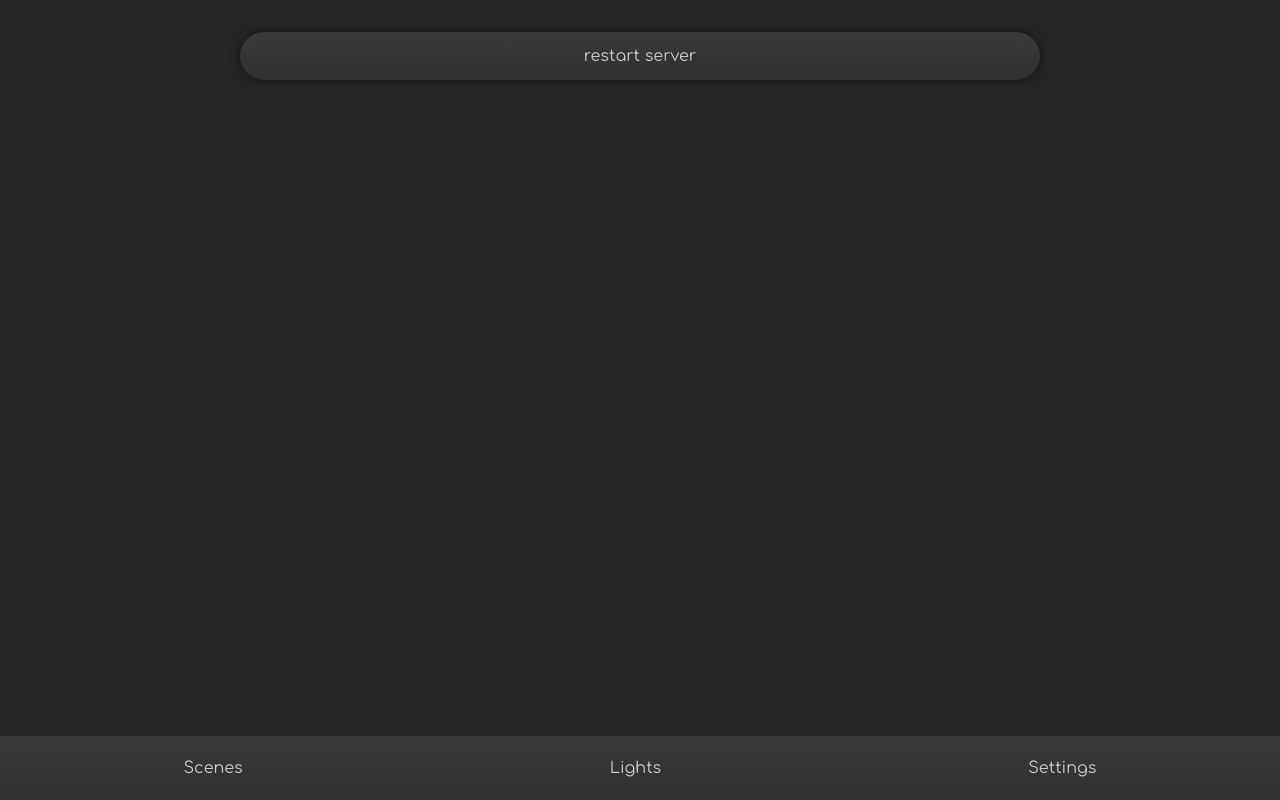
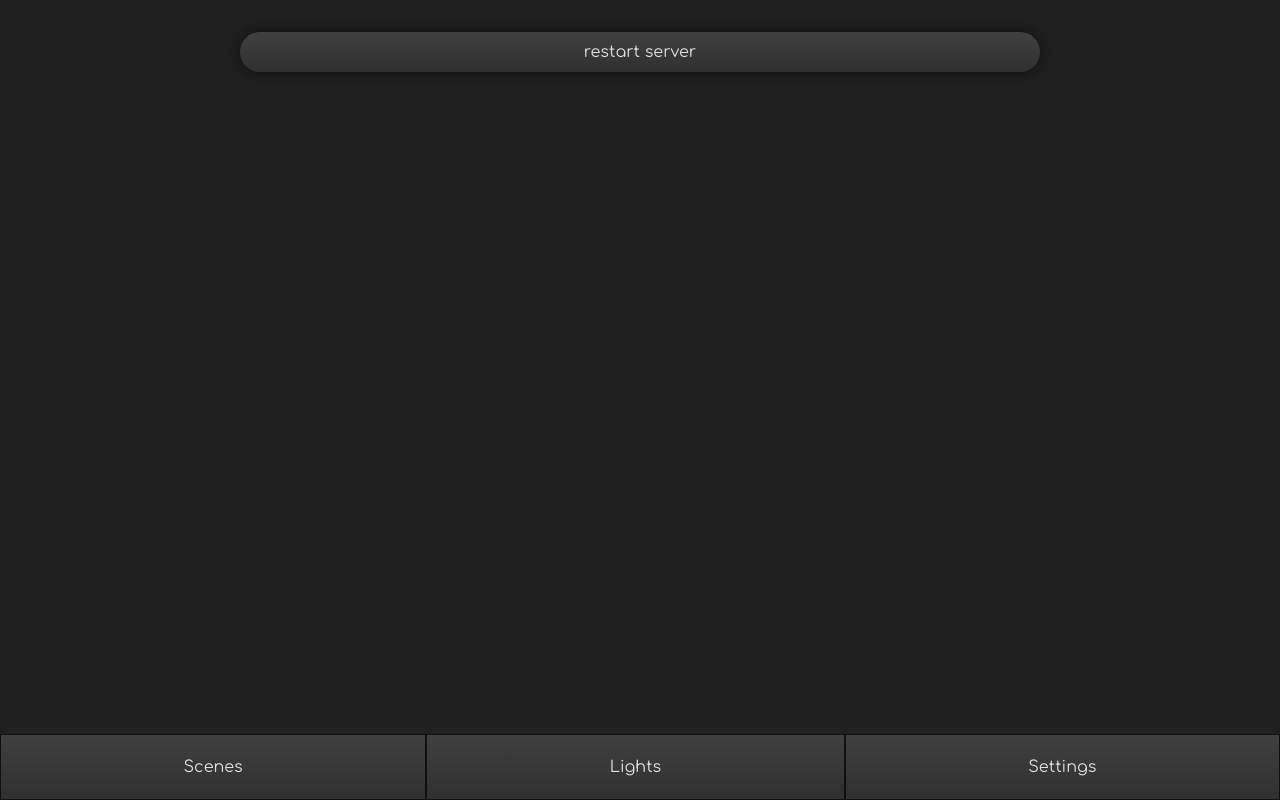
Before and after one commit to t0rbn/home3, a Next.js app: page /settings in a window 1280 px wide. Built offline with nearby package versions, Linux system fonts and the light colour scheme.

Commit message:
redo colors

```diff
--- a/src/app/page.module.scss
+++ b/src/app/page.module.scss
@@ -7,7 +7,7 @@
   height: 100vh;
 
   background-color: $color-background;
-  color: $color-elevated-typo-1;
+  color: $color-typo;
 
   font-size: size(1);
   line-height: size(1);
--- a/src/components/buttons/primary-button/PrimaryButton.module.scss
+++ b/src/components/buttons/primary-button/PrimaryButton.module.scss
@@ -4,7 +4,7 @@
     @extend .interactive;
     border: none;
     border-radius: $border-radius-full;
-    padding: size(1);
+    padding: size(.75);
     cursor: pointer;
 
     color: inherit;
--- a/src/components/containers/grid/GridContainer.module.scss
+++ b/src/components/containers/grid/GridContainer.module.scss
@@ -4,6 +4,7 @@
   display: grid;
   grid-auto-flow: row;
   grid-gap: size(1);
+  align-items: flex-start;
 
   @for $i from 1 through 100 {
     &[data-cols="#{$i}"] {
--- a/src/components/containers/grid/GridContainer.tsx
+++ b/src/components/containers/grid/GridContainer.tsx
@@ -16,7 +16,3 @@
         {props.children}
     </div>
 }
-
-export function GridRowSpacer() {
-    return <div>&nbsp;<br/>&nbsp;</div>
-}
--- a/src/components/nav-button/NavButton.module.scss
+++ b/src/components/nav-button/NavButton.module.scss
@@ -4,7 +4,7 @@
   padding: size(1.5);
   text-align: center;
   text-decoration: none;
-  color: $color-elevated-typo-1;
+  color: $color-typo;
   box-shadow: none;
 
   @extend .interactive;
--- a/src/globals.scss
+++ b/src/globals.scss
@@ -1,15 +1,16 @@
 $hue-base: 200;
 $saturation-base: 0%;
-$lightness-bg: 15%;
-$lightness-step: 7.5%;
+$lightness-bg: 12.5%;
+$lightness-step: $lightness-bg / 2;
 
 $color-background: hsl($hue-base, $saturation-base, $lightness-bg);
-$color-elevated-full: hsl($hue-base, $saturation-base, $lightness-bg +  $lightness-step);
-$color-elevated-half:hsl($hue-base, $saturation-base, $lightness-bg + (.5 * $lightness-step));
-$color-dropped-full: hsl($hue-base, $saturation-base, $lightness-bg -  $lightness-step);
-$color-dropped-half:hsl($hue-base, $saturation-base, $lightness-bg - (.5 * $lightness-step));
+$color-elevated-double: hsl($hue-base, $saturation-base, $lightness-bg +  (2* $lightness-step));
+$color-elevated:hsl($hue-base, $saturation-base, $lightness-bg + $lightness-step);
+$color-dropped:hsl($hue-base, $saturation-base, $lightness-bg - $lightness-step);
 
-$color-elevated-typo-1: hsl(250, 0%, 80%);
+$color-typo: hsl($hue-base, $saturation-base, 100% - $lightness-bg);
+
+$gradient-glow: linear-gradient(to bottom, hsla(0, 0%, 0%, 0%), hsla(0%, 0%, 0%, 50%));
 
 $size-unit: 1rem;
 @function size($n) {
@@ -23,17 +24,18 @@
 
 .elevated {
   background-color: $color-background;
-  box-shadow: size(.25) size(.25) size(.5) $color-dropped-full,
-  size(-.25) size(-.25) size(.5) $color-elevated-full;
+  border: 1px solid $color-dropped;
+  box-shadow: size(0) size(0) size(1) $color-dropped;
 }
 
 .dropped {
   background-color: $color-background;
-  box-shadow: size(.25) size(.25) size(.5) $color-dropped-full inset,
-  size(-.25) size(-.25) size(.5) $color-elevated-full inset;
+  border: 1px solid $color-dropped;
+  box-shadow: size(.25) size(.25) size(.5) $color-dropped inset,
+  size(-.25) size(-.25) size(.5) $color-elevated inset;
 }
 
 .interactive {
-  background-image: linear-gradient(to top, $color-elevated-half, $color-elevated-full);
-  box-shadow: 0 0 size(.5) $color-dropped-full;
+  @extend .elevated;
+  background-image: linear-gradient(to top, $color-elevated, $color-elevated-double);
 }
--- a/src/js-exports.module.scss
+++ b/src/js-exports.module.scss
@@ -1,6 +1,7 @@
 @import "globals";
 
 :export {
-  colorBackground: $color-elevated-typo-1;
+  colorBackground: $color-typo;
   colorText: $color-background;
+  gradientColorbutton: linear-gradient(to bottom, transparent, hsla(0, 0%, 0%, 5 * $lightness-step))
 }
```
Also changed, not shown: src/app/lights/light-control/LightControl.tsx (+4 -5 lines), src/app/lights/page.tsx (+7 -4 lines).
